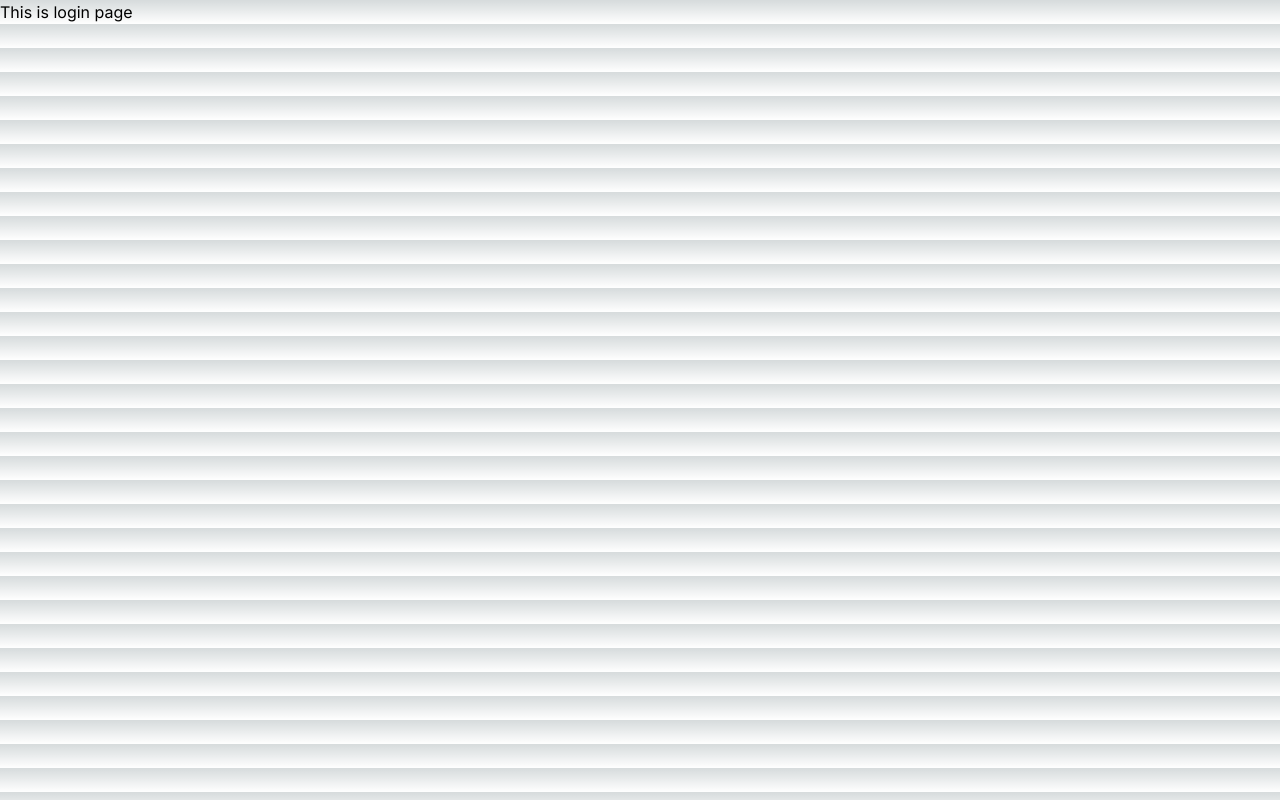
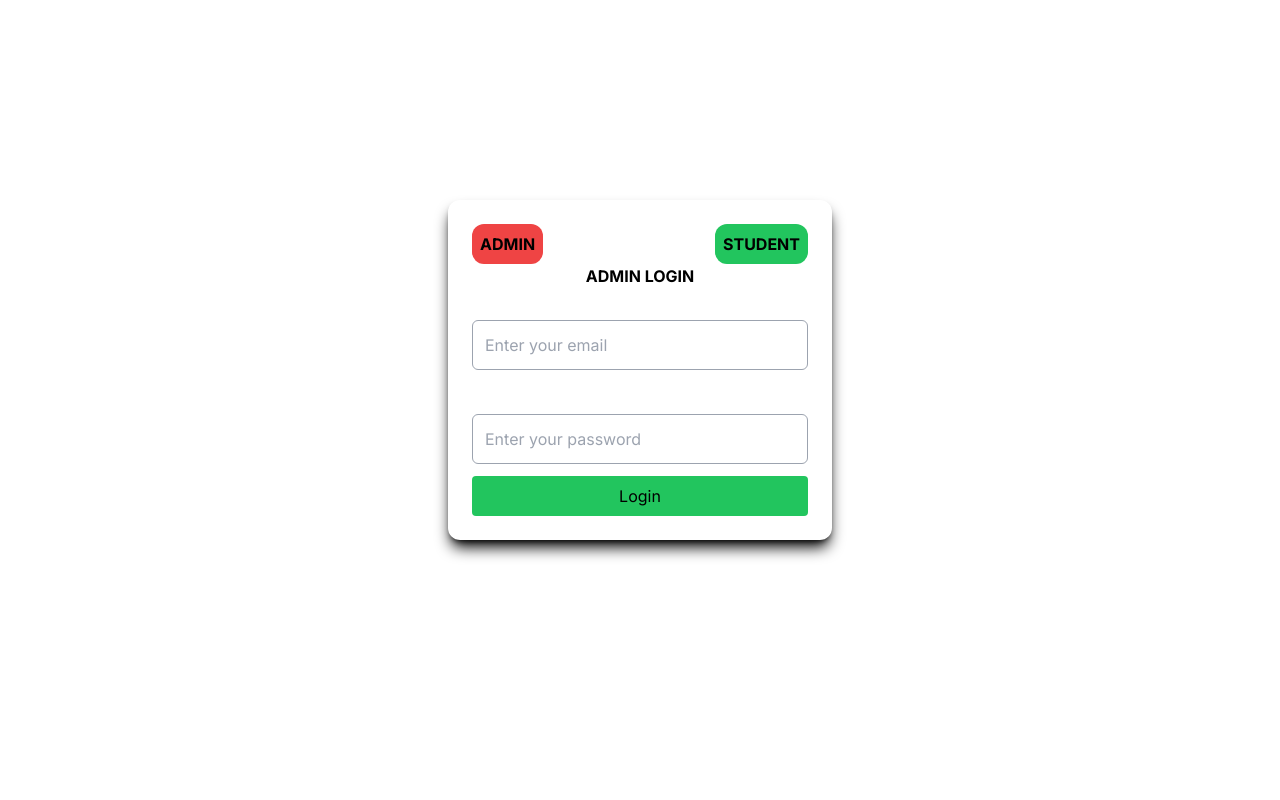
Before and after one commit to babith1234/progress_tracker, a Next.js app: page /login in a window 1280 px wide. Built offline with nearby package versions, Linux system fonts and the light colour scheme.

Commit message:
Login ui

```diff
--- a/src/app/login/page.js
+++ b/src/app/login/page.js
@@ -1,7 +1,81 @@
-export default function Login(){
-    return(
-        <>
-            <h1>This is login page</h1>
-        </>
-    )
+"use client";
+import axios from "axios";
+import { useState, useEffect } from "react";
+
+export default function Login() {
+  const [isAdmin, setAdmin] = useState(true);
+  const [email_id, setEmail] = useState("");
+  const [password, setPassword] = useState("");
+
+  const handleSubmit = (e) => {
+    e.preventDefault()
+  };
+
+  const adminClick = () => {
+    setAdmin(true);
+  };
+
+  const studentClick = () => {
+    setAdmin(false);
+  };
+
+  return (
+    <>
+      <div className="flex justify-center items-center bg-white h-screen">
+        <form className="w-full m-5 sm:w-96 p-6 rounded-xl shadow-black shadow-lg mb-20">
+          <div className="flex justify-between">
+            <button type="button" className="p-2 rounded-xl bg-red-500 font-bold" onClick={adminClick}>
+              ADMIN{" "}
+            </button>
+            <button
+             type="button"
+              className="p-2 rounded-xl bg-green-500 font-bold"
+              onClick={studentClick}
+            >
+              STUDENT
+            </button>
+          </div>
+
+          <h2 className="text-black text-center font-bold">
+            {isAdmin ? "ADMIN LOGIN" : "STUDENT LOGIN"}
+          </h2>
+
+          <div className="mb-3">
+            <label className="font-monospace font-bold mb-2 flex text-white">
+              Email
+            </label>
+            <input
+              type="email"
+              placeholder="Enter your email"
+              className="w-full border rounded-md bg-white border-gray-400 p-3 text-black"
+              name="email_id"
+              value={email_id}
+              onChange={(e) => setEmail(e.target.value)}
+            />
+          </div>
+
+          <div className="mb-3">
+            <label className=" mb-2 font-monospace font-bold flex  text-white">
+              Password
+            </label>
+            <input
+              type="password"
+              placeholder="Enter your password"
+              className="w-full border rounded-md bg-white border-gray-400 p-3  text-black"
+              name="password"
+              value={password}
+              onChange={(e) => setPassword(e.target.value)}
+            />
+          </div>
+
+          <button
+            className="block bg-green-500 text-crimson  hover:bg-red-500 w-full py-2 px rounded"
+            onClick={handleSubmit}
+          >
+            Login
+          </button>
+        </form>
+      </div>
+    </>
+  );
 }
```
